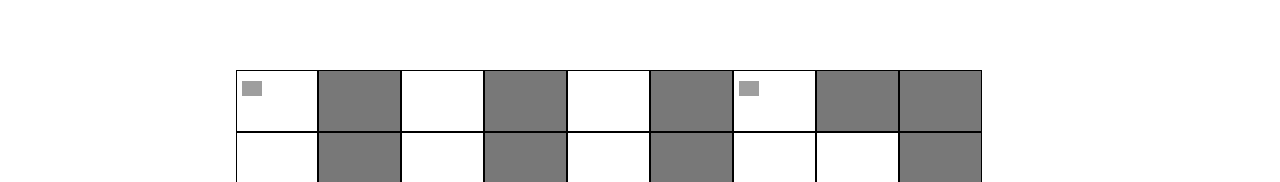
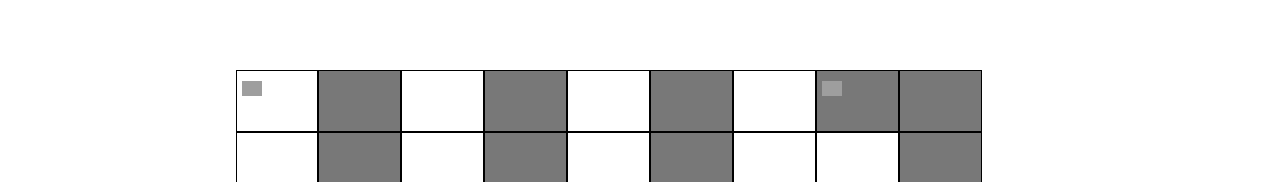
Before and after one commit to noro789/dev109, a plain HTML site: page a2/index.html in a window 1280 px wide. Shown: the part 183-365 px from the top of the page. Drawn offline with Linux system fonts and the light colour scheme; grey boxes are pictures that could not be loaded.

Commit message:
Update index.html

```diff
--- a/a2/index.html
+++ b/a2/index.html
@@ -22,10 +22,10 @@
             <div class="black"></div>
             <div class="white"></div>
             <div class="black"></div>
-            <div class="white"><img src="https://pixabay.com/static/uploads/photo/2013/07/12/16/56/chess-151540_640.png"
+            <div class="white"></div>
+            <div class="black"><img src="https://pixabay.com/static/uploads/photo/2013/07/12/16/56/chess-151540_640.png"
                      alt="chess figure - black castle"
                      width="20"></div>
-            <div class="black"></div>
         </div>
 
         <div class="clear"></div>
```
